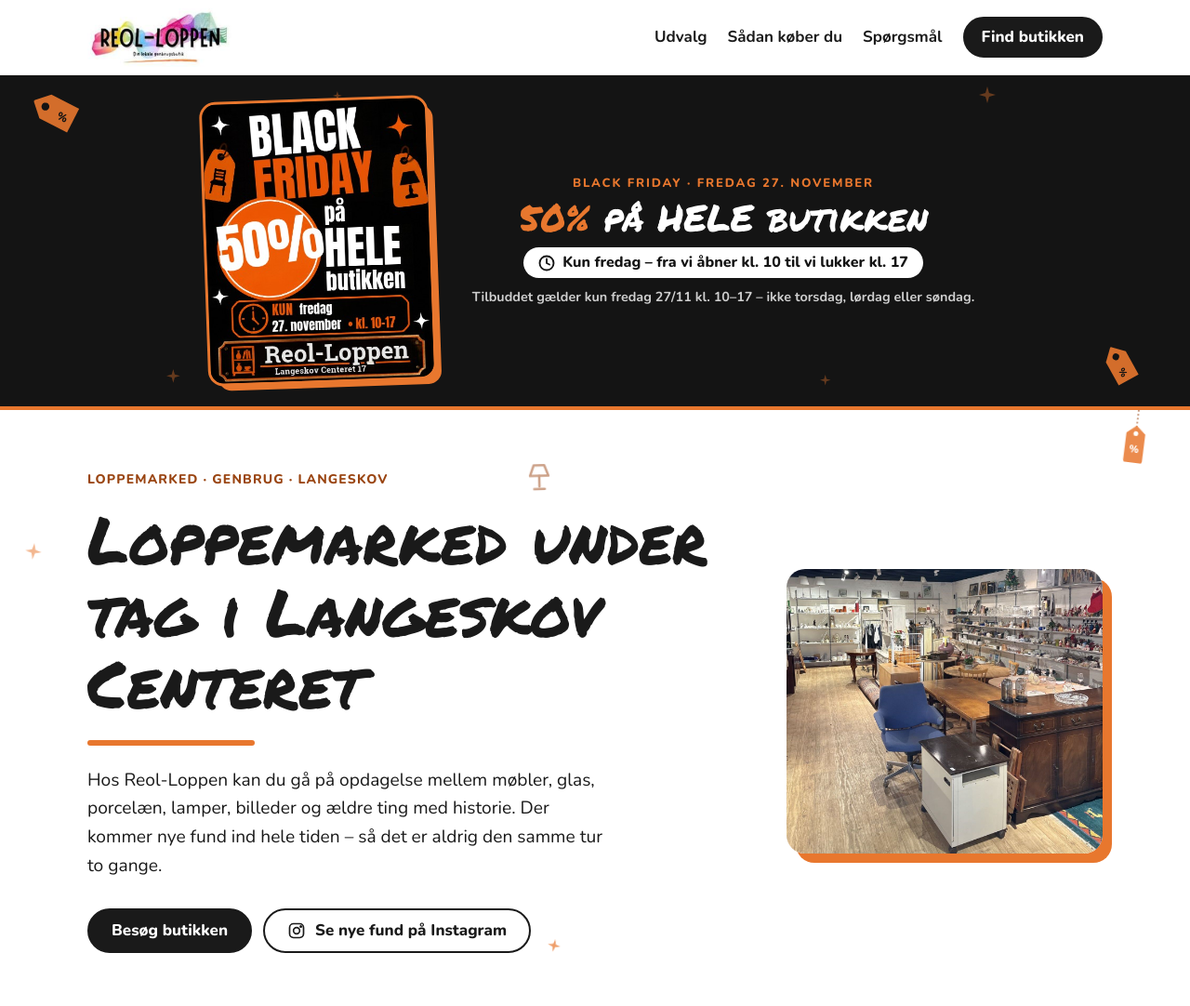
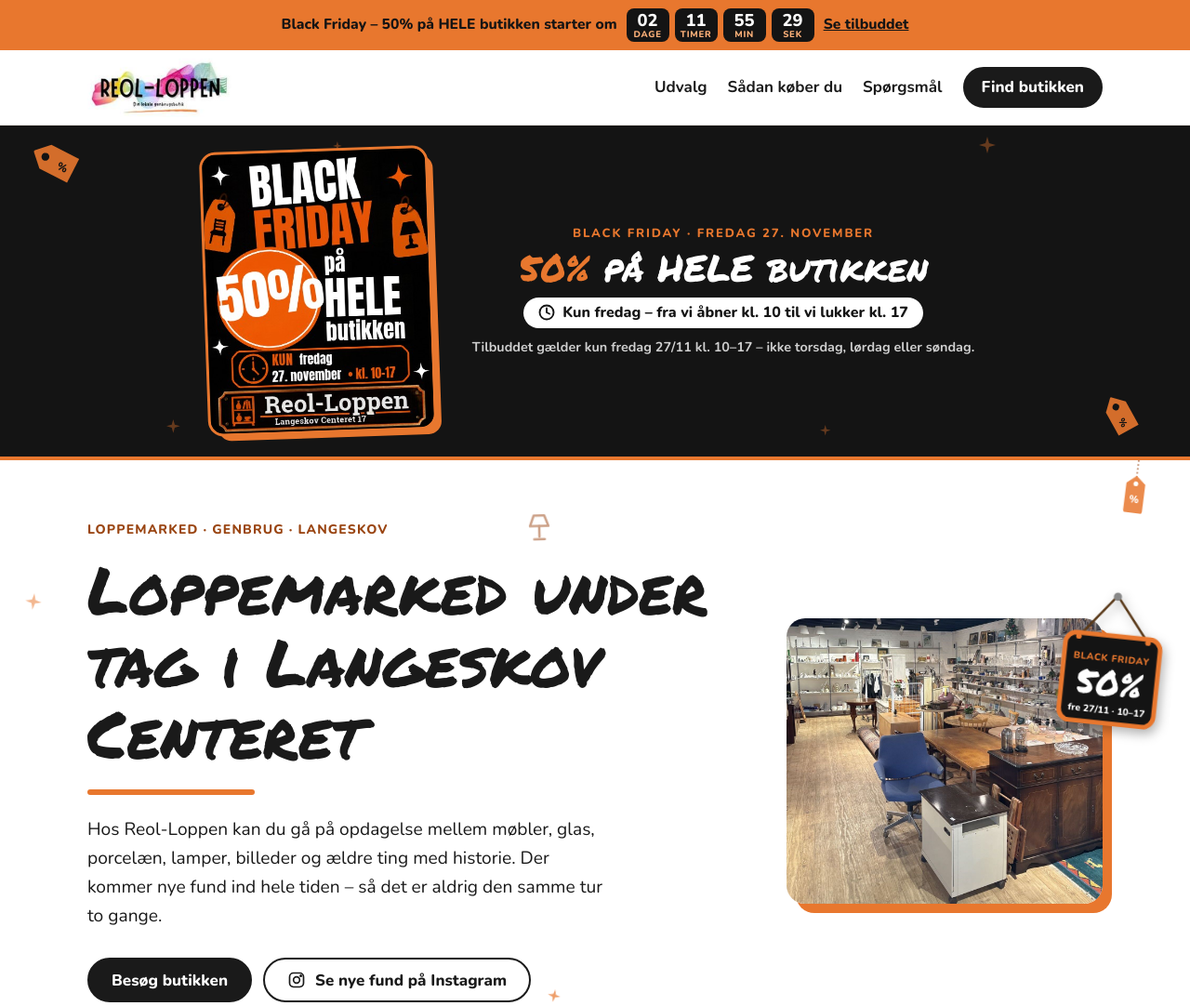
Before and after one commit to andersbservice-ui/reol-loppen-some, a plain HTML site: page index.html in a window 1280 px wide. Shown: the top 1082 px of the page at 93% size. Drawn offline with nearby package versions, Linux system fonts and the light colour scheme.

Commit message:
Black Friday: nedtælling i toppen og svingende 50%-skilt
Co-Authored-By: Claude Opus 5.5 <noreply@anthropic.com>
Claude-Session: https://claude.ai/code/session_01AqKwpxQJCh8QVw9uebPdAU

```diff
--- a/index.html
+++ b/index.html
@@ -241,6 +241,20 @@ html.js .rv.in{opacity:1;transform:none}
 @keyframes bf-twinkle{0%,100%{opacity:.35;transform:scale(.8)}50%{opacity:1;transform:scale(1.1)}}
 @media (prefers-reduced-motion:reduce){.bf-badge,.bf-star{animation:none}}
 @media (max-width:640px){.bf-when{border-radius:14px;font-size:.95rem}.bf-img{width:200px}.bf-tag1,.bf-s3,.bf-s4{display:none}.bf-tag2{width:36px}}
+.bf-count{background:var(--accent);color:#141414;font-weight:900;text-align:center;font-size:.98rem;padding:9px 16px;line-height:1.3}
+.bf-count[hidden]{display:none}
+.bf-count .lbl{margin-right:10px}
+.bf-count .t{display:inline-flex;gap:6px;vertical-align:middle}
+.bf-count .t span{display:inline-flex;flex-direction:column;align-items:center;min-width:46px;background:#141414;color:#fff;border-radius:8px;padding:3px 6px 2px;font-size:1.15rem;font-variant-numeric:tabular-nums;line-height:1.1}
+.bf-count .t small{font-size:.6rem;letter-spacing:.08em;text-transform:uppercase;color:#ffb27a}
+.bf-count a{color:#141414;margin-left:10px;font-weight:900}
+.bf-sign{position:fixed;right:18px;bottom:16px;z-index:30;width:118px;text-decoration:none;transform-origin:50% 0;animation:bf-swing 3.4s ease-in-out infinite}
+.bf-sign[hidden]{display:none}
+.bf-sign svg{display:block;width:100%;height:auto;filter:drop-shadow(3px 5px 6px rgba(0,0,0,.3))}
+.bf-sign:hover{animation-play-state:paused}
+@keyframes bf-swing{0%,100%{transform:rotate(-6deg)}50%{transform:rotate(6deg)}}
+@media (max-width:640px){.bf-count{font-size:.85rem;padding:7px 10px}.bf-count .t span{min-width:38px;font-size:1rem}.bf-count .lbl{display:block;margin:0 0 4px}.bf-count a{display:none}.bf-sign{width:72px;right:8px;bottom:8px}}
+@media (prefers-reduced-motion:reduce){.bf-sign{animation:none}}
 /* BF-END */
 
 @media (max-width:640px){
@@ -257,6 +271,18 @@ html.js .rv.in{opacity:1;transform:none}
 <body>
 <a class="skip" href="#indhold">Spring til indholdet</a>
 
+<!-- BF-START: nedtælling og skilt (fjernes efter fredag 27/11 kl. 22) -->
+<div class="bf-count" id="bf-count" role="status" hidden><span class="lbl" id="bf-count-lbl">Black Friday – 50% på alt starter om</span><span class="t" id="bf-count-t"></span><a href="#black-friday">Se tilbuddet</a></div>
+<a class="bf-sign" id="bf-sign" href="#black-friday" aria-label="Black Friday: 50% på hele butikken fredag 27. november kl. 10–17" hidden><svg viewBox="0 0 120 150" aria-hidden="true">
+  <path d="M60 4 L22 52 M60 4 L98 52" stroke="#5a3a1a" stroke-width="2.5" fill="none"/>
+  <circle cx="60" cy="5" r="4.5" fill="#888"/>
+  <rect x="8" y="48" width="104" height="96" rx="12" fill="#141414" stroke="#E8772E" stroke-width="5"/>
+  <circle cx="22" cy="52" r="3" fill="#E8772E"/><circle cx="98" cy="52" r="3" fill="#E8772E"/>
+  <text x="60" y="76" text-anchor="middle" font-family="Nunito,sans-serif" font-weight="900" font-size="10.5" letter-spacing=".6" fill="#E8772E">BLACK FRIDAY</text>
+  <text x="60" y="114" text-anchor="middle" font-family="'Permanent Marker',Nunito,sans-serif" font-size="38" fill="#fff">50%</text>
+  <text x="60" y="133" text-anchor="middle" font-family="Nunito,sans-serif" font-weight="800" font-size="10.5" fill="#fff">fre 27/11 · 10–17</text>
+</svg></a>
+<!-- BF-END -->
 <header class="top">
   <div class="wrap">
     <a href="#top" aria-label="Reol-Loppen – til toppen"><img src="assets/logo.png" alt="Reol-Loppen – Din lokale genbrugsbutik" width="155" height="64"></a>
@@ -506,6 +532,24 @@ html.js .rv.in{opacity:1;transform:none}
     set('bf-note', 'Tilbuddet gælder kun i dag, fredag 27/11, kl. 10–17.');
   }
   el.hidden = false;
+  var cnt = document.getElementById('bf-count'), t = document.getElementById('bf-count-t'), lbl = document.getElementById('bf-count-lbl'), sign = document.getElementById('bf-sign');
+  if (sign) sign.hidden = false;
+  function pad(n){ return (n < 10 ? '0' : '') + n; }
+  function box(v, u){ var s = document.createElement('span'); s.textContent = pad(v); var sm = document.createElement('small'); sm.textContent = u; s.appendChild(sm); return s; }
+  function tick(){
+    var n = Date.now();
+    if (n >= hide) { [el, cnt, sign].forEach(function(x){ if (x) x.remove(); }); clearInterval(iv); return; }
+    if (n >= close) { cnt.hidden = true; if (sign) sign.hidden = true; return; }
+    var target = n < open ? open : close;
+    lbl.textContent = n < open ? 'Black Friday – 50% på HELE butikken starter om' : 'Black Friday – 50% på alt slutter om';
+    var d = Math.max(0, Math.floor((target - n) / 1000));
+    var days = Math.floor(d / 86400), h = Math.floor(d % 86400 / 3600), m = Math.floor(d % 3600 / 60), s = d % 60;
+    t.replaceChildren();
+    if (days > 0) t.appendChild(box(days, 'dage'));
+    t.appendChild(box(h, 'timer')); t.appendChild(box(m, 'min')); t.appendChild(box(s, 'sek'));
+    cnt.hidden = false;
+  }
+  var iv = setInterval(tick, 1000); tick();
 })();
 </script>
 <!-- BF-END -->
```
